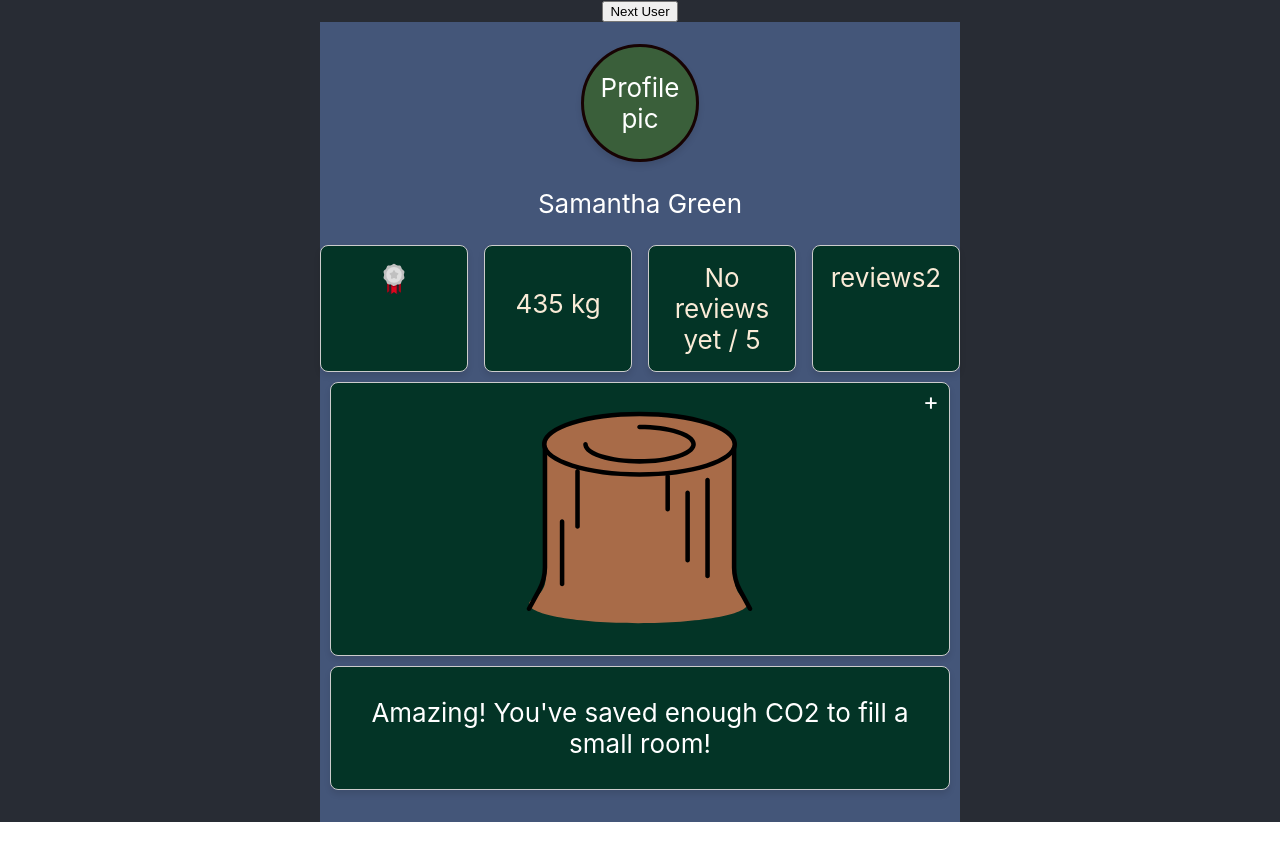
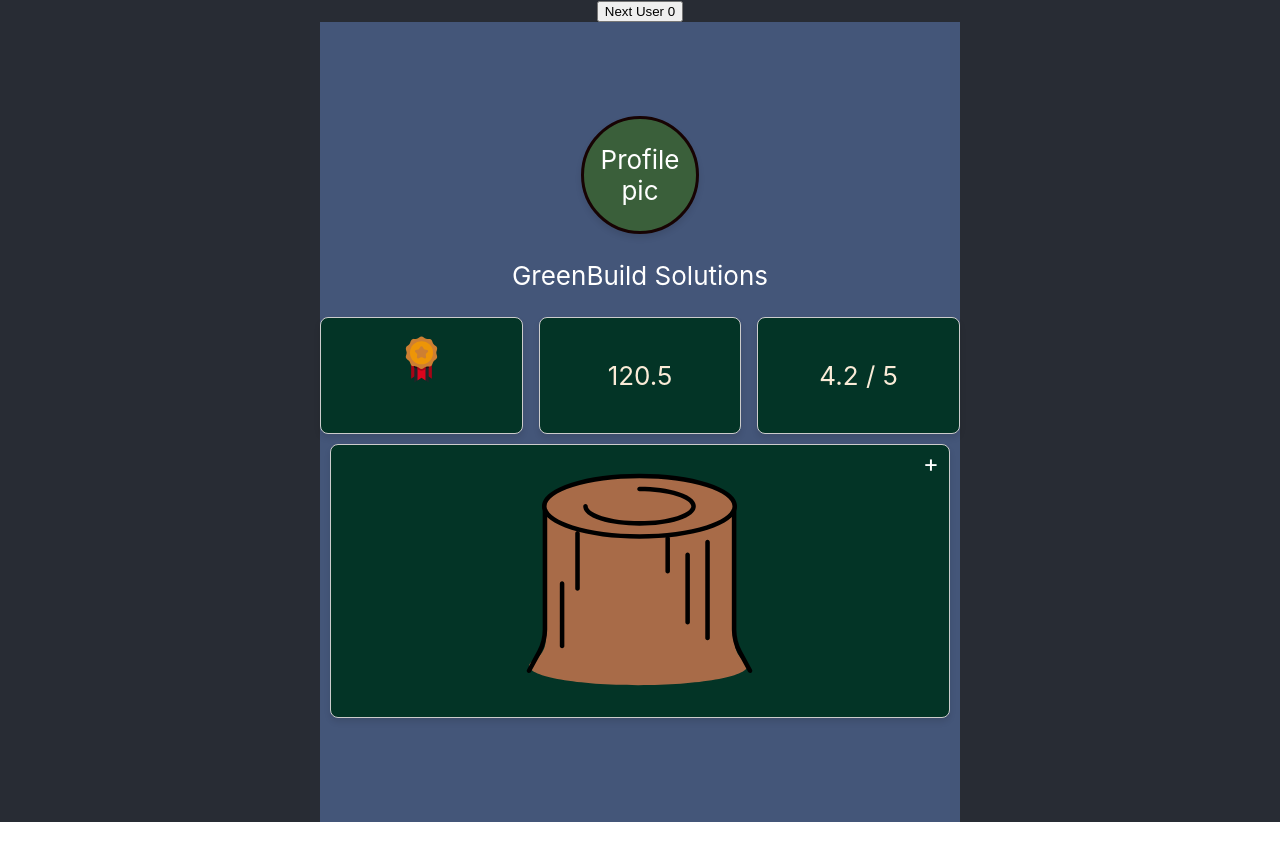
Before and after one commit to alice0462/rebuildr_wgis2, a React (Create React App) app in the folder rebuildr_app/: page / in a window 1280 px wide. Shown: the top 860 px of the page. Before the commit the page ends 822 px from the top, so only its background shows below. Built offline with nearby package versions, Linux system fonts and the light colour scheme.

Commit message:
kopplade ihop user_db review_db med app och reviewpage

```diff
--- a/rebuildr_app/public/data/user_db.json
+++ b/rebuildr_app/public/data/user_db.json
@@ -1,6 +1,6 @@
 [
     {
-      "user_id": 1,
+      "user_id": 0,
       "email": "contact@greenbuildsolutions.com",
       "username": "GreenBuild Solutions",
       "password_hash": "fakehash_greenbuild123",
@@ -10,7 +10,7 @@
       "co2_saved": 120.5
     },
     {
-      "user_id": 2,
+      "user_id": 1,
       "email": "bob@example.com",
       "username": "BobBuilder",
       "password_hash": "fakehash_bob456",
@@ -20,7 +20,7 @@
       "co2_saved": 85.0
     },
     {
-      "user_id": 3,
+      "user_id": 2,
       "email": "info@reclaimbuildco.com",
       "username": "ReclaimBuild Co",
       "password_hash": "fakehash_reclaim789",
@@ -30,7 +30,7 @@
       "co2_saved": 200.0
     },
     {
-      "user_id": 4,
+      "user_id": 3,
       "email": "dave@example.com",
       "username": "DaveRecycle",
       "password_hash": "fakehash_dave101",
@@ -40,7 +40,7 @@
       "co2_saved": 45.3
     },
     {
-      "user_id": 5,
+      "user_id": 4,
       "email": "sales@ecoconstructinc.com",
       "username": "EcoConstruct Inc",
       "password_hash": "fakehash_eco202",
@@ -50,7 +50,7 @@
       "co2_saved": 150.7
     },
     {
-      "user_id": 6,
+      "user_id": 5,
       "email": "frank@example.com",
       "username": "FrankFixer",
       "password_hash": "fakehash_frank303",
@@ -60,7 +60,7 @@
       "co2_saved": 90.0
     },
     {
-      "user_id": 7,
+      "user_id": 6,
       "email": "info@sustainbuildllc.com",
       "username": "SustainBuild LLC",
       "password_hash": "fakehash_sustain404",
@@ -70,7 +70,7 @@
       "co2_saved": 175.2
     },
     {
-      "user_id": 8,
+      "user_id": 7,
       "email": "henry@example.com",
       "username": "HenryBuild",
       "password_hash": "fakehash_henry505",
@@ -80,7 +80,7 @@
       "co2_saved": 60.8
     },
     {
-      "user_id": 9,
+      "user_id": 8,
       "email": "contact@recycleworks.com",
       "username": "RecycleWorks",
       "password_hash": "fakehash_recycle606",
@@ -90,7 +90,7 @@
       "co2_saved": 130.4
     },
     {
-      "user_id": 10,
+      "user_id": 9,
       "email": "jack@example.com",
       "username": "JackReuse",
       "password_hash": "fakehash_jack707",
--- a/rebuildr_app/src/App.js
+++ b/rebuildr_app/src/App.js
@@ -1,69 +1,30 @@
 import './App.css';
 import { BrowserRouter as Router, Routes, Route, Link } from 'react-router-dom';
 import ReviewPage from './views/reviewpage';
-import ReviewPage2 from './views/reviewpage2';
+//import Avtal from './views/avtal';
 import React, { useState, useEffect } from 'react';
 import IconPicker from './components/IconPicker.js';
 import RankProgressBar from './components/RankProgressBar.js';
-import { UserIndexProvider, useUserIndex } from './components/UserIndexContext';
 
-export function HomePage() {
-  const [storedRating, setStoredRating] = useState(null);
+export function HomePage({userIndex,handleNextIndex,avgRating}) {
+
   const [users, setUsers] = useState([]);
-  const [currentIndex, setCurrentIndex] = useState(0);
-  const [emissions, setEmissions] = useState(0);
-  const [curiosa, setCuriosa] = useState('');
   const [showRankProgress, setShowRankProgress] = useState(false);
   const [currentRank, setCurrentRank] = useState('bronze');
   const [currentCo2, setCurrentCo2] = useState(0);
-  const { userIndex, setUserIndex } = useUserIndex();
-  useEffect(() => {
-    const randomEmissions = Math.floor(Math.random() * 100);
-    setEmissions(randomEmissions);
 
-    if (randomEmissions < 20) {
-      const lowEmissionsCuriosa = [
-        "You've saved enough CO2 to fill 2 small balloons!",
-        "Your savings could power a light bulb for 3 days!",
-        "That's like not using your phone charger for a week!"
-      ];
-      const randomIndex = Math.floor(Math.random() * lowEmissionsCuriosa.length);
-      setCuriosa(lowEmissionsCuriosa[randomIndex]);
-
-    } else if (randomEmissions < 40) {
-      const mediumLowEmissionsCuriosa = [
-        "Your savings equal the CO2 absorbed by 1 tree in a year!",
-        "You've prevented the same CO2 as a 5-mile car trip!",
-        "That's like turning off your TV for 2 weeks!"
-      ];
-      const randomIndex = Math.floor(Math.random() * mediumLowEmissionsCuriosa.length);
-      setCuriosa(mediumLowEmissionsCuriosa[randomIndex]);
-
-    } else if (randomEmissions < 60) {
-      setCuriosa("You've prevented the same CO2 as burning 5 gallons of gasoline!");
-    } else if (randomEmissions < 80) {
-      setCuriosa("Your impact is like taking a small car off the road for a week!");
-    } else {
-      setCuriosa("Amazing! You've saved enough CO2 to fill a small room!");
-    }
-  });
-
-  useEffect(() => {
-    fetch('/data/userData.json')
+useEffect(() => {
+    fetch('/data/user_db.json')
       .then((res) => res.json())
       .then((data) => setUsers(data))
       .catch((err) => console.error('Error loading user data:', err));
   }, []);
 
-  const handleNextUser = () => {
-    // Move to next index, wrap around if at end
-    setCurrentIndex((prevIndex) => (prevIndex + 1) % users.length);
-  };
-  const user = users[currentIndex];
+  const user = users[userIndex];
 
   useEffect(() => {
     if (user) {
-      const co2Value = parseInt(user.totalCo2Saved);
+      const co2Value = parseInt(user.co2_saved);
       setCurrentCo2(co2Value);
 
       if (co2Value < 300) {
@@ -78,7 +39,7 @@ export function HomePage() {
 
   let medalSrc = '';
   if (user) {
-    const co2Value = parseInt(user.totalCo2Saved); // extracts number from "435 kg"
+    const co2Value = parseInt(user.co2_saved); // extracts number from "435 kg"
     if (co2Value < 300) {
       medalSrc = '/images/bronze-medal2.svg';
     } else if (co2Value < 700) {
@@ -87,10 +48,6 @@ export function HomePage() {
       medalSrc = '/images/gold-medal2.svg';
     }
   }
-  useEffect(() => {
-    const rating = localStorage.getItem("avgRating");
-    setStoredRating(rating);
-  }, []);
 
   const handleMedalClick = () => {
     setShowRankProgress(true);
@@ -102,13 +59,14 @@ export function HomePage() {
 
   return (
     <div className="app">
-      <button onClick={handleNextUser}>Next User</button>
+      <button onClick={handleNextIndex}>Next User {userIndex} </button>
       <div id = "background">
         <div id="profile-pic">
           Profile pic
         </div>
+
         <div id="user-name">
-        <p>{user ? user.name : 'Loading or user not found'}</p>
+        <p>{user ? user.username : 'Loading or user not found'}</p>
         </div>
 
         <div id="body">
@@ -120,27 +78,17 @@ export function HomePage() {
              )}
             </div>
             <div id="co2">
-            <p>{user ? user.totalCo2Saved : 'Loading or user not found'}</p>
+            <p>{user ? user.co2_saved : 'Loading or user not found'}</p>
             </div>
 
               <div id="reviews">
                 <Link to="/reviewpage" className="avg-rating-link">
-                  {storedRating ? storedRating : 'No reviews yet'} / 5
+                  <p>{avgRating} / 5</p>
                 </Link>
               </div>
-
-              <div id="reviews2">
-                <Link to="/reviewpage2" className="avg-rating-link">
-                  reviews2
-                </Link>
-              </div>
-
           </div>
           <div id = "treeBox">
-          <IconPicker userId={user ? user.id : null}/>
-          </div>
-          <div id = "curiosa">
-          {curiosa}
+          <IconPicker userId={user ? user.user_id : null}/>
           </div>
         </div>
 
@@ -160,16 +108,49 @@ export function HomePage() {
 }
 
 function App() {
+  const [userIndex, setIndex] = useState(0);
+  const handleNextIndex = () => {
+    // Move to next index, wrap around if at end
+    setIndex((prevIndex) => (prevIndex + 1) % 10);
+  };
+
+  const [reviews, setReviews] = useState([]);
+  //const { userId, setUserId } = useUser();
+
+  useEffect(() => {
+    fetch('/data/reviews_db.json')
+      .then((res) => res.json())
+      .then((data) => setReviews(data))
+      .catch((err) => console.error('Error loading user data:', err));
+  }, []);
+
+  const userReviews = reviews.filter((review) => review.reviewer_id === userIndex);
+  const avgRating =
+    userReviews.length > 0
+      ? (
+          userReviews.reduce((sum, review) => sum + review.rating, 0) /
+          userReviews.length
+        ).toFixed(1)
+      : 0;
+
+
+
   return (
-    <UserIndexProvider>
     <Router>
       <Routes>
-        <Route path="/" element={<HomePage />} />
-        <Route path="/reviewpage" element={<ReviewPage />} />
-        <Route path="/reviewpage2" element={<ReviewPage2 />} />
+        <Route path="/" element={<HomePage
+        userIndex={userIndex}
+        handleNextIndex={handleNextIndex}
+        avgRating={avgRating}
+        />} />
+        <Route path="/reviewpage" element={<ReviewPage
+        userIndex={userIndex}
+        handleNextIndex={handleNextIndex}
+        userReviews={userReviews}
+        avgRating={avgRating}
+        />} />
       </Routes>
     </Router>
-    </UserIndexProvider>
   );
 }
 
--- a/rebuildr_app/src/views/reviewpage.js
+++ b/rebuildr_app/src/views/reviewpage.js
@@ -1,48 +1,42 @@
 import './reviewpage.css';
 import { Link } from 'react-router-dom';
-import React, { useState, useEffect } from 'react';
-import { useUserIndex } from '../components/UserIndexContext';
 
-function ReviewPage() {
-  const reviews = [
-    {name: "Emma Svensson", rating: 5, comment: "I really liked the screws I bought from you:)"},
-    {name: "Åke Erling", rating: 4, comment: "Good affair"},
-    {name: "Agnes Berg", rating:5, comment: "I really recommend this seller and I appreciate how easy it is to save the planet by using this amazing app!"},
-    {name: "Henrik Hult", rating: 1, comment: "Not okay. He selled me wood containing asbestos"},
-  ];
-  const { userIndex } = useUserIndex();
-  const [reviews2, setReviews] = useState([]);
-  useEffect(() => {
-    fetch('/data/reviews_db.json')
-      .then((res) => res.json())
-      .then((data) => setReviews(data))
-      .catch((err) => console.error('Error loading user data:', err));
-  }, []);
-
-
-
-
-  const avgRating = (
-    reviews.reduce((sum, review) => sum + review.rating, 0) / reviews.length).toFixed(1);
-
-    localStorage.setItem("avgRating", avgRating);
+export function ReviewPage({userIndex,avgRating,userReviews}) {
 
   return (
     <div className="review-container">
+
+          <p>index {userIndex}</p>
       <h1>Your Reviews</h1>
 
-        <div className='avg-rating'>
-          <p><strong>Average Rating:</strong> {avgRating} / 5</p>
+      <div className="avg-rating">
+        <p>
+          <strong>Average Rating:</strong> {avgRating} / 5
+        </p>
       </div>
 
-        <div className='all-reviews'>
-          {reviews.map((review, index) => (
-          <div key={index} className="review-card">
-            <h3>{review.name}</h3>
-            <p><strong>Rating:</strong> {review.rating}/5</p>
-            <p><strong>Comment:</strong> {review.comment}</p>
+      <div className="all-reviews">
+        {userReviews.length > 0 ? (
+          userReviews.map((review) => (
+            <div
+              key={review.review_id}
+              className="review-card border rounded-lg p-4 shadow"
+            >
+              <p>
+                <strong>Rating:</strong> {review.rating}/5
+              </p>
+              <p>
+                <strong>Comment:</strong> {review.comment}
+              </p>
+              <p>
+                <strong>Date:</strong>{' '}
+                {new Date(review.timestamp).toLocaleDateString()}
+              </p>
             </div>
-        ))}
+          ))
+        ) : (
+          <p>No reviews found.</p>
+        )}
       </div>
 
         <div className='return-container'>
@@ -56,5 +50,4 @@ function ReviewPage() {
 
     );
   }
-
 export default ReviewPage;
```
Also changed, not shown: rebuildr_app/public/data/reviews_db.json (+40 -40 lines). Lines whose indentation alone changed are shown as unchanged.
